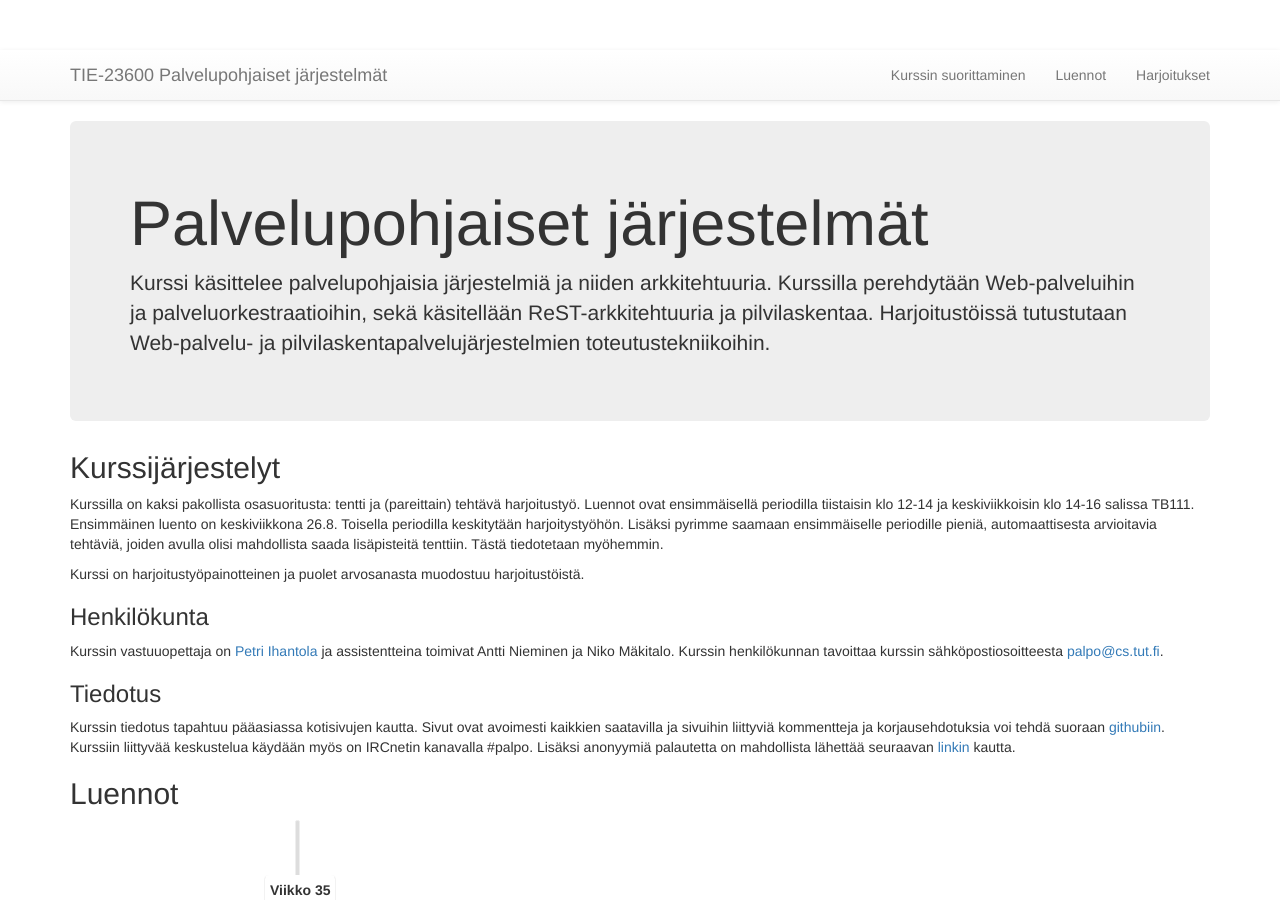
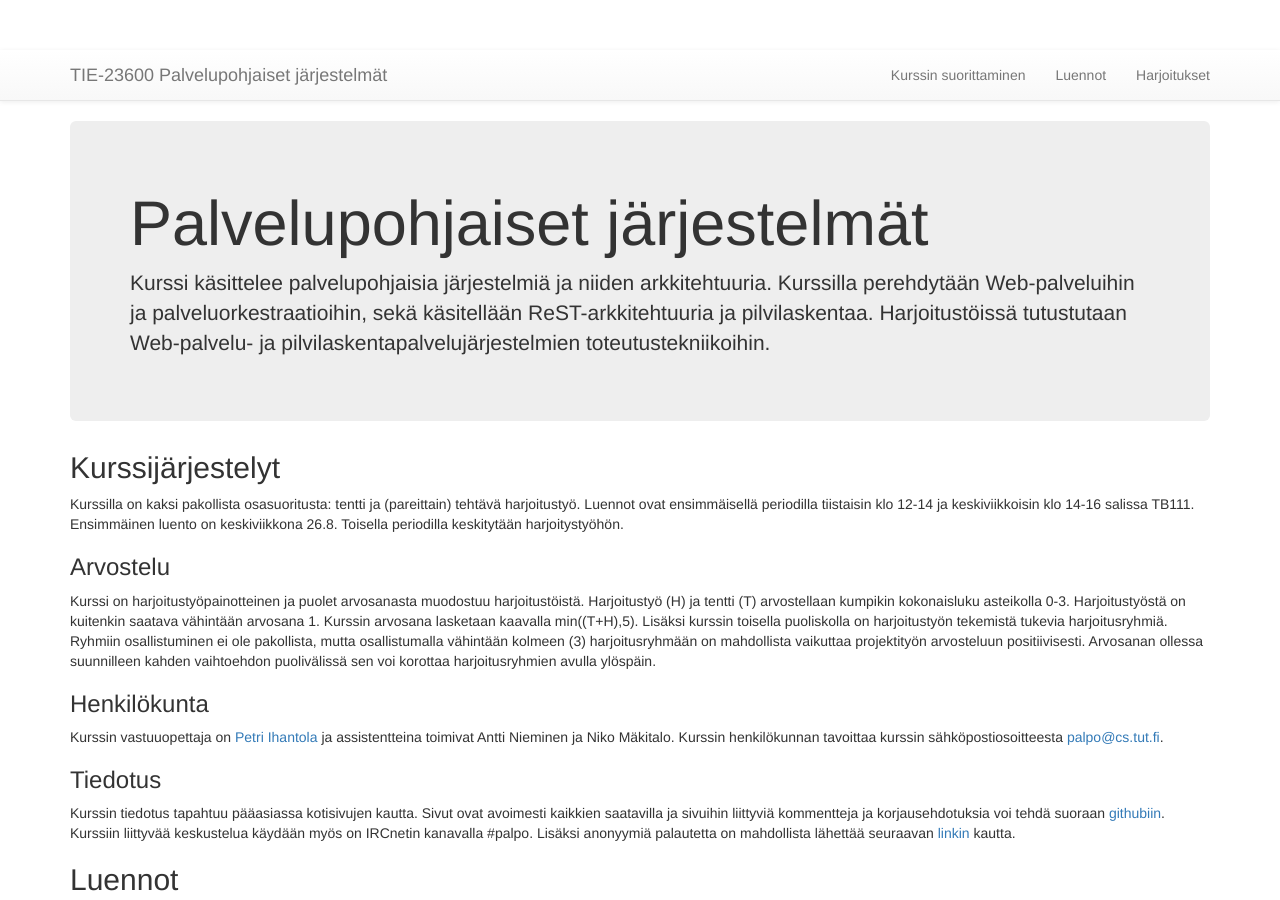
Before and after one commit to Palpo/palpo.github.io, a Jekyll site: the page built from index.html, in a window 1280 px wide and 900 px high. Built offline with Jekyll 4.4.1, drawn with Linux system fonts in a browser that asks for light colours; nearby versions of some CDN libraries; some of the changed text lies outside the part shown.

Commit message:
Project work and grading criteria added

```diff
--- a/index.html
+++ b/index.html
@@ -7,11 +7,10 @@
     <h2>Kurssijärjestelyt</h2>
     <a name="course"></a>
 
-    <p>Kurssilla on kaksi pakollista osasuoritusta: tentti ja (pareittain) tehtävä harjoitustyö. Luennot ovat ensimmäisellä periodilla tiistaisin klo 12-14 ja keskiviikkoisin klo 14-16 salissa TB111. Ensimmäinen luento on keskiviikkona 26.8. Toisella periodilla keskitytään harjoitystyöhön. Lisäksi pyrimme saamaan ensimmäiselle periodille pieniä, automaattisesta arvioitavia tehtäviä, joiden avulla olisi mahdollista saada lisäpisteitä tenttiin. Tästä tiedotetaan myöhemmin.</p>
+    <p>Kurssilla on kaksi pakollista osasuoritusta: tentti ja (pareittain) tehtävä harjoitustyö. Luennot ovat ensimmäisellä periodilla tiistaisin klo 12-14 ja keskiviikkoisin klo 14-16 salissa TB111. Ensimmäinen luento on keskiviikkona 26.8. Toisella periodilla keskitytään harjoitystyöhön. </p>
 
-    <p>Kurssi on harjoitustyöpainotteinen ja puolet arvosanasta muodostuu harjoitustöistä.</p>
-
-
+    <h3>Arvostelu</h3>
+    <p>Kurssi on harjoitustyöpainotteinen ja puolet arvosanasta muodostuu harjoitustöistä. Harjoitustyö (H) ja tentti (T) arvostellaan kumpikin kokonaisluku asteikolla 0-3. Harjoitustyöstä on kuitenkin saatava vähintään arvosana 1. Kurssin arvosana lasketaan kaavalla min((T+H),5). Lisäksi kurssin toisella puoliskolla on harjoitustyön tekemistä tukevia harjoitusryhmiä. Ryhmiin osallistuminen ei ole pakollista, mutta osallistumalla vähintään kolmeen (3) harjoitusryhmään on mahdollista vaikuttaa projektityön arvosteluun positiivisesti. Arvosanan ollessa suunnilleen kahden vaihtoehdon puolivälissä sen voi korottaa harjoitusryhmien avulla ylöspäin.</p>
 
     <h3>Henkilökunta</h3>
 
@@ -200,9 +199,33 @@
       </div>
     </div>
 
-    <h2>Harjoitukset</h2>
+    <h2>Harjoitustyö</h2>
     <a name="project"></a>
 
-    Viikkoharjoitusten ja harjoitustyön osalta kurssin kotisivuja päivitetään kurssin edetessä.
+
+       <p>Harjoitustyön suorittamiseen on kaksi vaihtoehtoista aihetta ja aikataulua: Ohjattu aihe ja vapaavalintainen Open Tampere Challenge kilpailuun liittyvä aihe. Open Tampere Challenge kilpailun aikatauluista johtuen tämän aiheen aikataulu on tavallista harjoitustyötä tiukempi. Työstä tulee helposti muutenkin työläämpi, joten suosittelemme tätä vaihtoehtoa edistyneemmille ryhmille, jotka haluavat haastaa itsensä. Kummankin aiheen aikataulu on esitelty alla.</p>
+
+      <div class="row">
+         <div class="col-xs-6"><h3>Ohjattu aihe</h3>
+            <a href="https://github.com/Palpo/ht_kuvavarasto">Tehtävänanto</a><br>
+            <ul><li>pe 23.10. Harjoitustyöryhmän muodostamisen takaraja</li>
+                <li>ma 30.11. Harjoitustyön palautuksen takaraja</li>
+                <li>ma 14.12. Vertaisarvioinnin palautuksen takaraja</li>
+            </ul>
+         </div>
+         <div class="col-xs-6"><h3>Open Tampere Challenge</h3>
+            <a href="https://github.com/Palpo/ht_challenge">Tehtävänanto</a><br>
+            <ul><li>ma 5.10. Projektisuunnitelman ja ryhmän muodostamisen takaraja</li>
+                <li>ma 9.11. Harjoitustyön palautuksen takaraja</li>
+                <li>ma 30.11 Vertaisarvioinnin palautuksen takaraja</li>
+            </ul>
+         </div>
+      </div>
+
+
+    <h2>Viikkoharjoitukset</h2>
+    <a name="exercises"></a>
+
+    Viikkoharjoitusten osalta kurssin kotisivuja päivitetään kurssin edetessä.
 
  </div>
```
